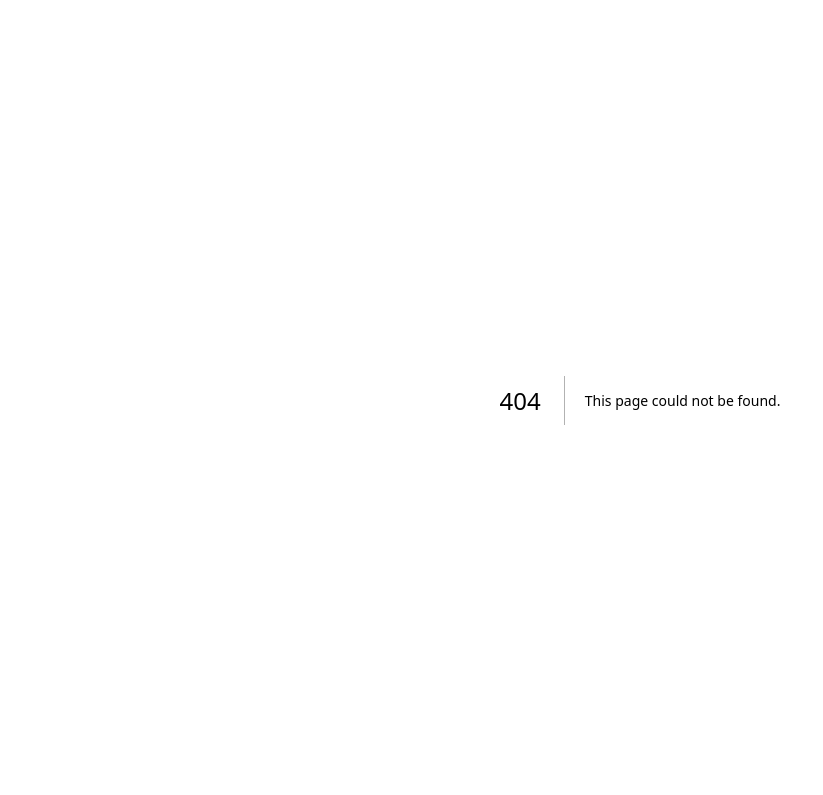
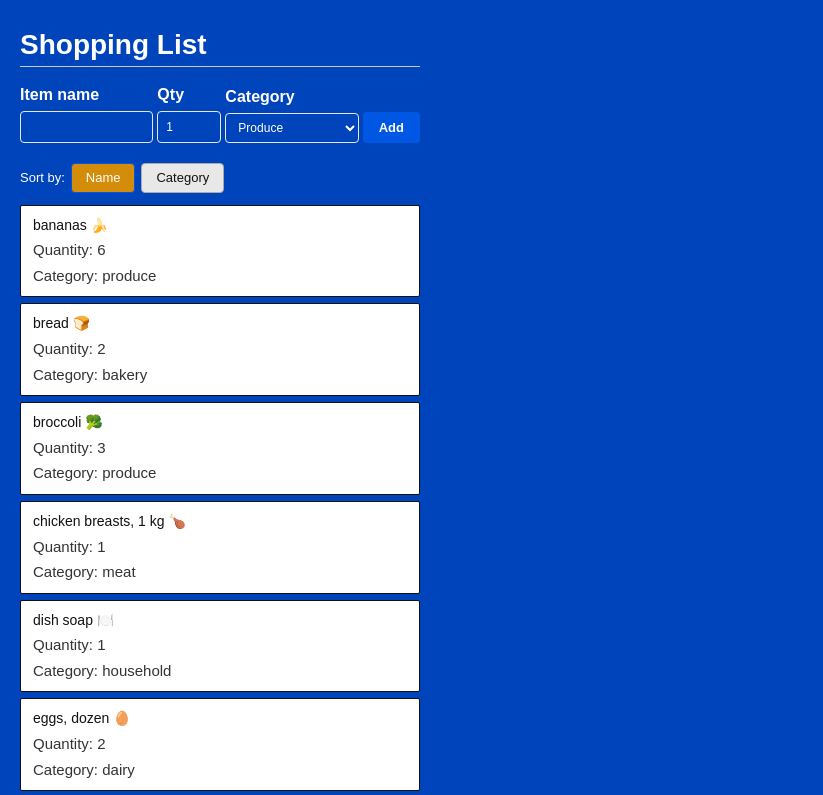
Before and after one commit to Amazinglorrie/cprg306-assignments, a Next.js app: page /week-6 in a window 1280 px wide. Before the commit this address had no page. Shown: the top 795 px of the page, without its empty margins (0-823 px from the left). Built offline with nearby package versions, Linux system fonts and the light colour scheme.

Commit message:
week 6 assignment

```diff
--- /dev/null
+++ b/app/week-6/ItemList.js
@@ -0,0 +1,49 @@
+"use client";
+
+import { useState } from "react";
+import Item from "./Items";
+
+export default function ItemList({ items }) {
+  const [sortBy, setSortBy] = useState("name");
+
+  const sorted = [...items].sort((a, b) =>
+    a[sortBy].toString().localeCompare(b[sortBy].toString())
+  );
+
+  const buttons = [
+    { label: "Name", value: "name" },
+    { label: "Category", value: "category" },
+  ];
+
+  return (
+    <section className="item-list-section">
+      <div className="sort-bar">
+        <span className="sort-label">Sort by:</span>
+        {buttons.map(({ label, value }) => (
+          <button
+            key={value}
+            onClick={() => setSortBy(value)}
+            className={`sort-btn${sortBy === value ? " sort-btn--active" : ""}`}
+          >
+            {label}
+          </button>
+        ))}
+      </div>
+
+      {items.length === 0 ? (
+        <p className="empty-msg">Your list is empty — add an item above!</p>
+      ) : (
+        <ul className="item-cards">
+          {sorted.map((item) => (
+            <Item
+              key={item.id}
+              name={item.name}
+              quantity={item.quantity}
+              category={item.category}
+            />
+          ))}
+        </ul>
+      )}
+    </section>
+  );
+}
--- /dev/null
+++ b/app/week-6/Items.js
@@ -0,0 +1,29 @@
+
+
+const category = {
+  Bakery: "🍞",
+  Dairy: "🥛",
+  Produce: "🍌",
+  Meat: "🍗",
+  Pantry: "🫙",
+  Frozen: "🧊",
+  Beverages: "🧃",
+  Snacks: "🍿",
+  Household: "🪣",
+  "Canned Goods": "🍅",
+  "Dry Goods": "🍝",
+  Other: "🛒",
+};
+
+export default function Item({ name, quantity, category }) {
+  const cat = category[category] ;
+  return (
+    <li className="item-card">
+      <p className="item-name">
+        {name} {cat}
+      </p>
+      <p className="item-detail">Quantity: {quantity}</p>
+      <p className="item-detail">Category: {category}</p>
+    </li>
+  );
+}
--- /dev/null
+++ b/app/week-6/Items.json
@@ -0,0 +1,74 @@
+[
+  {
+    "id": "1h2GJKH12gkHG31h1H",
+    "name": "milk, 4 L 🥛",
+    "quantity": 1,
+    "category": "dairy"
+  },
+  {
+    "id": "2KJH3k2j3H1k2J3K1H",
+    "name": "bread 🍞",
+    "quantity": 2,
+    "category": "bakery"
+  },
+  {
+    "id": "3h2KJH3k2j3H1k2J3",
+    "name": "eggs, dozen 🥚",
+    "quantity": 2,
+    "category": "dairy"
+  },
+  {
+    "id": "4k2J3K1H2GJKH12gk",
+    "name": "bananas 🍌",
+    "quantity": 6,
+    "category": "produce"
+  },
+  {
+    "id": "5H1h1H2KJH3k2j3H",
+    "name": "broccoli 🥦",
+    "quantity": 3,
+    "category": "produce"
+  },
+  {
+    "id": "6H1k2J3K1H2GJKH1",
+    "name": "chicken breasts, 1 kg 🍗",
+    "quantity": 1,
+    "category": "meat"
+  },
+  {
+    "id": "7gkHG31h1H2KJH3k",
+    "name": "pasta sauce 🍝",
+    "quantity": 3,
+    "category": "canned goods"
+  },
+  {
+    "id": "8j3H1k2J3K1H2GJK",
+    "name": "spaghetti, 454 g 🍝",
+    "quantity": 2,
+    "category": "dry goods"
+  },
+  {
+    "id": "9H12gkHG31h1H2KJ",
+    "name": "toilet paper, 12 pack 🧻",
+    "quantity": 1,
+    "category": "household"
+  },
+  {
+    "id": "10H3k2j3H1k2J3K1",
+    "name": "paper towels, 6 pack",
+    "quantity": 1,
+    "category": "household"
+  },
+  {
+    "id": "11k2J3K1H2GJKH12",
+    "name": "dish soap 🍽️",
+    "quantity": 1,
+    "category": "household"
+  },
+  {
+    "id": "12GJKH12gkHG31h1",
+    "name": "hand soap 🧼",
+    "quantity": 4,
+    "category": "household"
+  }
+]
--- /dev/null
+++ b/app/week-6/NewItem.js
@@ -0,0 +1,83 @@
+"use client";
+
+import { useState } from "react";
+
+const CATEGORIES = [
+  "Bakery",
+  "Canned Goods",
+  "Dairy",
+  "Dry Goods",
+  "Frozen",
+  "Household",
+  "Meat",
+  "Produce",
+  "Snacks",
+  "Other",
+];
+
+export default function NewItem({ onAddItem }) {
+  const [name, setName] = useState("");
+  const [quantity, setQuantity] = useState(1);
+  const [category, setCategory] = useState("Produce");
+
+  function handleSubmit(e) {
+    e.preventDefault();
+    if (!name.trim()) return;
+
+    const id = crypto.randomUUID();
+    const item = { id, name: name.trim(), quantity, category };
+    onAddItem(item);
+
+    // reset form
+    setName("");
+    setQuantity(1);
+    setCategory("Produce");
+  }
+
+  return (
+    <form onSubmit={handleSubmit} className="new-item-form">
+      <div className="form-row">
+        <div className="form-group">
+          <label htmlFor="item-name">Item name</label>
+          <input
+            id="item-name"
+            type="text"
+            value={name}
+            onChange={(e) => setName(e.target.value)}
+
+            required
+          />
+        </div>
+
+        <div className="form-group form-group--sm">
+          <label htmlFor="item-qty">Qty</label>
+          <input
+            id="item-qty"
+            type="number"
+            min="1"
+            value={quantity}
+            onChange={(e) => setQuantity(Number(e.target.value))}
+            required
+          />
+        </div>
+
+        <div className="form-group">
+          <label htmlFor="item-cat">Category</label>
+          <select
+            id="item-cat"
+            value={category}
+            onChange={(e) => setCategory(e.target.value)}
+          >
+            {CATEGORIES.map((c) => (
+              <option key={c} value={c}>{c}</option>
+            ))}
+          </select>
+        </div>
+
+        <button type="submit" className="add-btn">
+          Add
+        </button>
+      </div>
+    </form>
+  );
+}
--- /dev/null
+++ b/app/week-6/page.js
@@ -0,0 +1,25 @@
+"use client";
+
+import { useState } from "react";
+import ItemList from "./ItemList";
+import NewItem from "./NewItem";
+import itemsInfo from "./Items.json";
+import "./styles.css";
+
+export default function Page() {
+  const [items, setItems] = useState(itemsInfo);
+
+  function handleAddItem(newItem) {
+    setItems((prev) => [...prev, newItem]);
+  }
+
+  return (
+    <main className="sl-page">
+      <div className="sl-inner">
+        <h1 className="sl-title">Shopping List</h1>
+        <NewItem onAddItem={handleAddItem} />
+        <ItemList items={items} />
+      </div>
+    </main>
+  );
+}
--- /dev/null
+++ b/app/week-6/styles.css
@@ -0,0 +1,147 @@
+
+*::before,
+*::after {
+    box-sizing: border-box;
+    margin: 0;
+    padding: 0;
+}
+
+.sl-page {
+    min-height: 100vh;
+    background: #0044bb;
+    font-size: 14px;
+    color: #fff;
+    padding: 24px 20px 80px;
+}
+
+.sl-inner {
+    max-width: 400px;
+    margin: 1 auto;
+}
+
+.sl-title {
+    font-size: 28px;
+    font-weight: bold;
+    margin-bottom: 16px;
+    border-bottom: 1px solid #ccc;
+    padding-bottom: 0px;
+}
+
+.new-item-form {
+    display: flex;
+    flex-direction: column;
+    gap: 4px;
+    margin-bottom: 20px;
+}
+
+.form-row {
+    display: flex;
+    gap: 4px;
+    flex-wrap: wrap;
+    align-items: flex-end;
+}
+
+.form-group {
+    display: flex;
+    flex-direction: column;
+    gap: 4px;
+    flex: 1 1 120px;
+}
+
+.form-group--sm {
+    flex: 0 1 64px;
+}
+
+.form-group label {
+    font-size: 16px;
+    font-weight: bold;
+    color: #fff;
+}
+
+.form-group input,
+.form-group select {
+    padding: 6px 8px;
+    border: 1px solid #e8e8e8;
+    border-radius: 4px;
+    font-size: 12px;
+    color: #fff;
+    width: 100%;
+}
+
+.form-group input:focus,
+.form-group select:focus {
+    border-color: #0057e3;
+}
+
+.add-btn {
+    padding: 6px 16px;
+    background: #0057e3;
+    color: #fff;
+    border: none;
+    border-radius: 4px;
+    font-size: 13px;
+    font-weight: bold;
+     white-space: nowrap;
+}
+
+.add-btn:active {
+    opacity: 0.85;
+}
+
+.sort-bar {
+    display: flex;
+    align-items: center;
+    gap: 6px;
+    margin-bottom: 12px;
+    flex-wrap: wrap;
+}
+
+.sort-label {
+    font-size: 13px;
+    color: #fff;
+}
+
+.sort-btn {
+    padding: 4px 14px;
+    border: 1px solid #aaa;
+    border-radius: 4px;
+    background: #e8e8e8;
+    font-size: 13px;
+
+    cursor: pointer;
+    color: #111;
+    transition: background 0.1s, color 0.1s;
+}
+
+.sort-btn--active {
+    background: #d38d0b;
+    border-color: #0057e3;
+    color: #fff;
+    font-weight: semibold;
+}
+
+
+.item-cards {
+    display: flex;
+    flex-direction: column;
+    gap: 6px;
+}
+
+.item-card {
+    border: 1px solid #111;
+    border-radius: 2px;
+    padding: 8px 12px;
+    background: #fff;
+    line-height: 1.7;
+}
+
+.item-name {
+    font-size: 14px;
+    font-weight: normal;
+    color: #111;
+}
+
+.item-detail {
+    font-size: 15px;
+    color: #333;
+}
```
